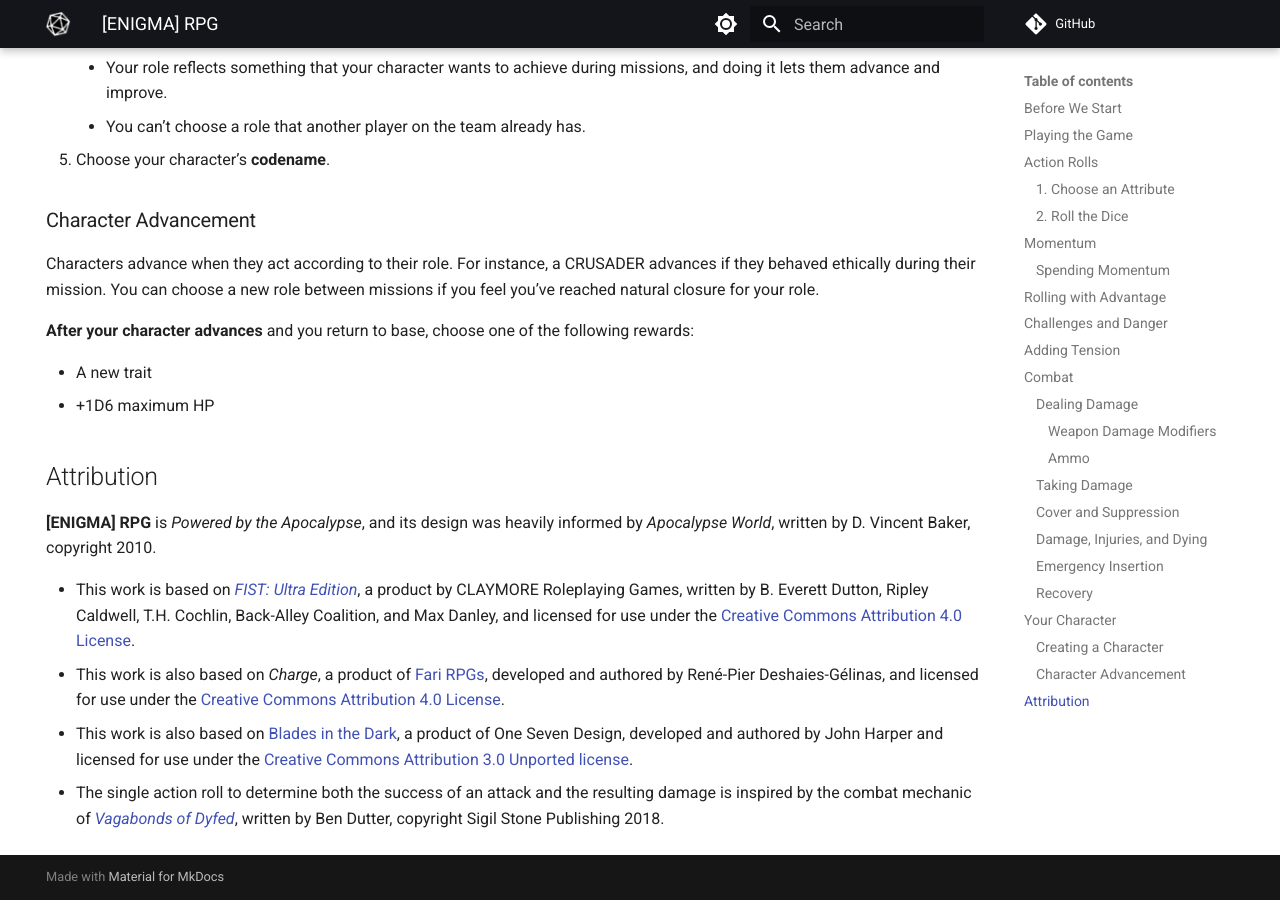
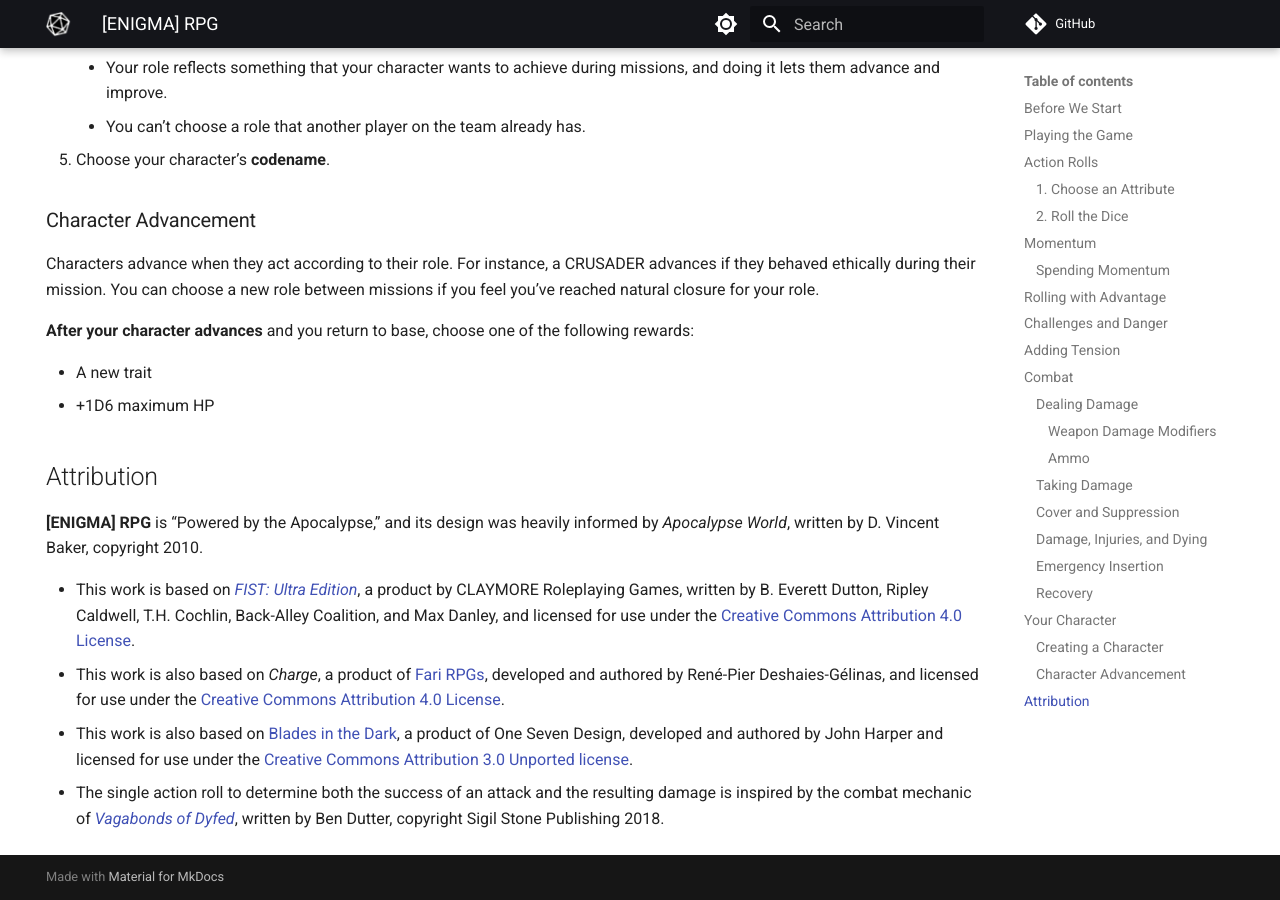
Before and after one commit to joemoose/psiops, an MkDocs documentation site: the page built from docs/index.md, in a window 1280 px wide and 900 px high, scrolled down 6256 px. Built offline with MkDocs 1.6.1 and Material for MkDocs 9.7.7, drawn with Linux system fonts in a browser that asks for light colours; comment, search, counter and statistics services are not loaded.

```diff
--- a/docs/index.md
+++ b/docs/index.md
@@ -221,7 +221,7 @@ Characters advance when they act according to their role. For instance, a CRUSAD
 
 ## Attribution
 
-**[ENIGMA] RPG** is *Powered by the Apocalypse*, and its design was heavily informed by *Apocalypse World*, written by D. Vincent Baker, copyright 2010.
+**[ENIGMA] RPG** is “Powered by the Apocalypse,” and its design was heavily informed by *Apocalypse World*, written by D. Vincent Baker, copyright 2010.
 
 - This work is based on *[FIST: Ultra Edition](https://claymorerpgs.itch.io/fist)*, a product by CLAYMORE Roleplaying Games, written by B. Everett Dutton, Ripley Caldwell, T.H. Cochlin, Back-Alley Coalition, and Max Danley, and licensed for use under the [Creative Commons Attribution 4.0 License](https://creativecommons.org/licenses/by/4.0/).
 - This work is also based on *Charge*, a product of [Fari RPGs](https://farirpgs.com/), developed and authored by René-Pier Deshaies-Gélinas, and licensed for use under the [Creative Commons Attribution 4.0 License](https://creativecommons.org/licenses/by/4.0/).
```
